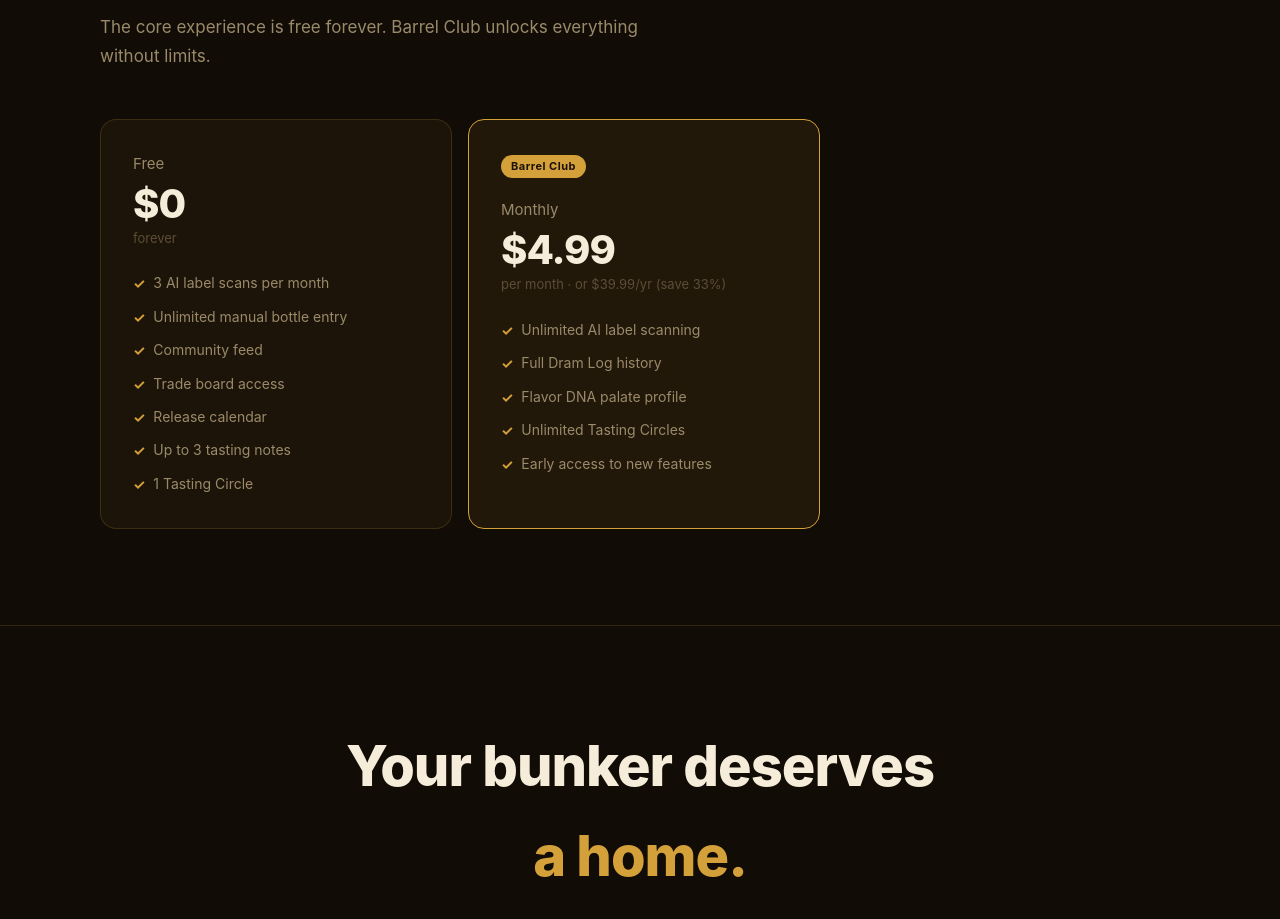
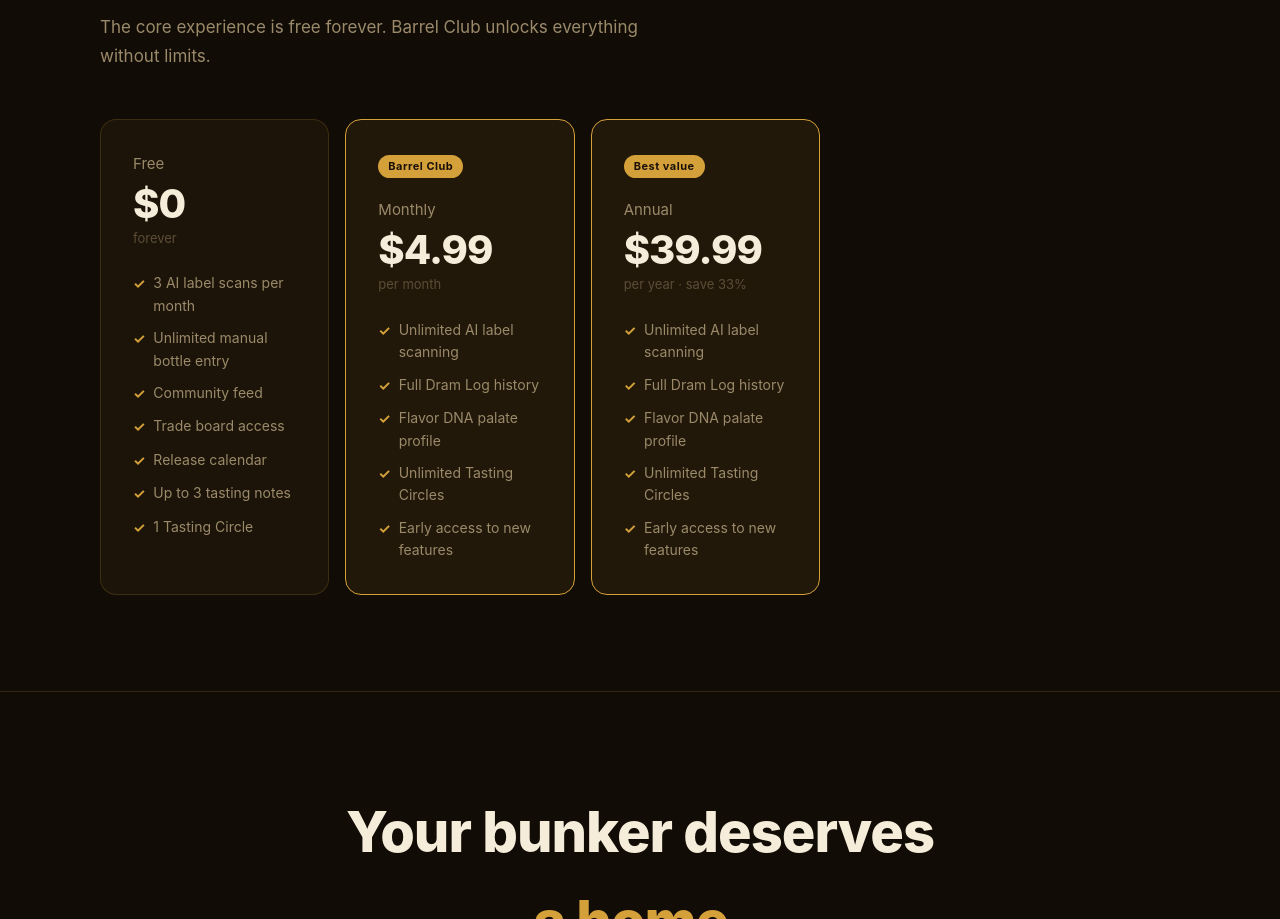
Before and after one commit to v4b962p7wh-boop/the-barrel, a plain HTML site: page index.html in a window 1280 px wide. Shown: the part 2758-3677 px from the top of the page. Drawn offline with Linux system fonts and the light colour scheme.

Commit message:
Add files via upload

```diff
--- a/index.html
+++ b/index.html
@@ -352,7 +352,7 @@
   /* PRICING */
   .pricing-grid {
     display: grid;
-    grid-template-columns: 1fr 1fr;
+    grid-template-columns: repeat(auto-fit, minmax(220px, 1fr));
     gap: 16px;
     max-width: 720px;
   }
@@ -628,7 +628,20 @@
         <span class="plan-badge">Barrel Club</span>
         <p class="plan-name">Monthly</p>
         <p class="plan-price">$4.99</p>
-        <p class="plan-period">per month · or $39.99/yr (save 33%)</p>
+        <p class="plan-period">per month</p>
+        <ul class="plan-features">
+          <li>Unlimited AI label scanning</li>
+          <li>Full Dram Log history</li>
+          <li>Flavor DNA palate profile</li>
+          <li>Unlimited Tasting Circles</li>
+          <li>Early access to new features</li>
+        </ul>
+      </div>
+      <div class="plan-card featured">
+        <span class="plan-badge">Best value</span>
+        <p class="plan-name">Annual</p>
+        <p class="plan-price">$39.99</p>
+        <p class="plan-period">per year · save 33%</p>
         <ul class="plan-features">
           <li>Unlimited AI label scanning</li>
           <li>Full Dram Log history</li>
@@ -655,9 +668,9 @@
 <footer>
   <span class="footer-brand">The Barrel</span>
   <div class="footer-links">
-    <a href="https://v4b962p7wh-boop.github.io/the-barrel-legal/privacy-policy.html">Privacy Policy</a>
-    <a href="https://v4b962p7wh-boop.github.io/the-barrel-legal/terms-of-service.html">Terms of Service</a>
-    <a href="https://v4b962p7wh-boop.github.io/the-barrel-legal/support.html">Support</a>
+    <a href="https://v4b962p7wh-boop.github.io/the-barrel/privacy-policy.html">Privacy Policy</a>
+    <a href="https://v4b962p7wh-boop.github.io/the-barrel/terms-of-service.html">Terms of Service</a>
+    <a href="https://v4b962p7wh-boop.github.io/the-barrel/support.html">Support</a>
   </div>
   <span class="footer-copy">© 2026 Brent Appleby. For adults of legal drinking age.</span>
 </footer>
```
